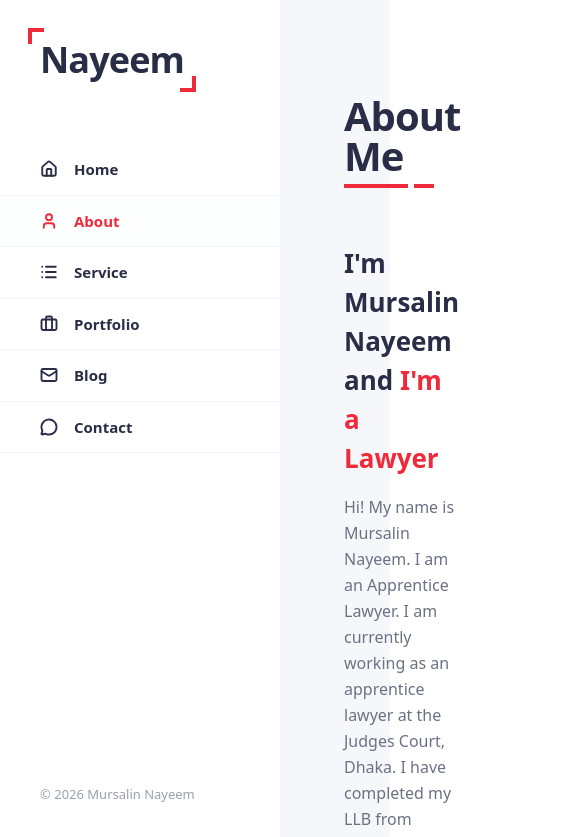
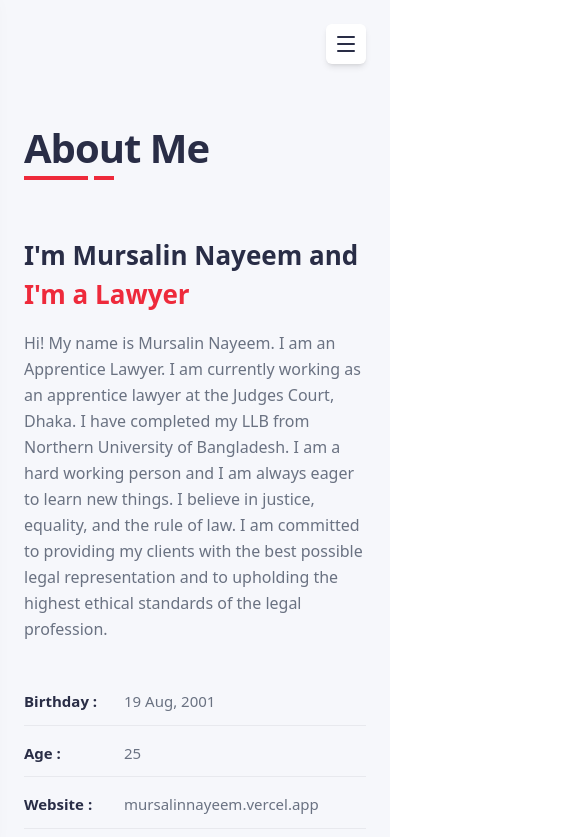
Before and after one commit to Rakibul-Hasan-max/Mursalin-nayeem, a Next.js app: page /about in a window 390 px wide. Shown: the top 837 px of the page, 585 px wide, since content can reach past the window. Built offline with nearby package versions, Linux system fonts and the light colour scheme.

Commit message:
feat: implement responsive mobile sidebar navigation and update site layout across all pages

```diff
--- a/src/app/about/page.tsx
+++ b/src/app/about/page.tsx
@@ -52,7 +52,7 @@ export default function AboutPage() {
       <Sidebar />
 
       {/* Main Content */}
-      <main className="flex-1 ml-[280px] flex flex-col min-h-screen pt-24 px-16 lg:px-24 pb-20">
+      <main className="flex-1 ml-0 lg:ml-[280px] flex flex-col min-h-screen pt-32 lg:pt-24 px-6 md:px-16 lg:px-24 pb-20">
         {/* Title Section */}
         <div className="mb-14">
           <h2 className="text-[40px] font-bold text-[#292D46] tracking-tight leading-none">
--- a/src/app/blog/page.tsx
+++ b/src/app/blog/page.tsx
@@ -13,7 +13,7 @@ export default function BlogPage() {
       <Sidebar />
 
       {/* Main Content */}
-      <main className="flex-1 ml-[280px] flex flex-col min-h-screen pt-24 px-16 lg:px-24 pb-20">
+      <main className="flex-1 ml-0 lg:ml-[280px] flex flex-col min-h-screen pt-32 lg:pt-24 px-6 md:px-16 lg:px-24 pb-20">
         {/* Title Section */}
         <div className="mb-12">
           <h2 className="text-[40px] font-bold text-[#292D46] tracking-tight leading-none">
--- a/src/app/contact/page.tsx
+++ b/src/app/contact/page.tsx
@@ -15,7 +15,7 @@ export default function ContactPage() {
       <Sidebar />
 
       {/* Main Content */}
-      <main className="flex-1 ml-[280px] flex flex-col min-h-screen pt-24 px-16 lg:px-24">
+      <main className="flex-1 ml-0 lg:ml-[280px] flex flex-col min-h-screen pt-32 lg:pt-24 px-6 md:px-16 lg:px-24 pb-20">
         {/* Title Section */}
         <div className="mb-16">
           <h2 className="text-[40px] font-bold text-[#292D46] tracking-tight leading-none">
--- a/src/app/page.tsx
+++ b/src/app/page.tsx
@@ -9,7 +9,7 @@ export default function Page() {
       <Sidebar />
 
       {/* Main Content */}
-      <main className="flex-1 ml-[280px] flex flex-col items-center justify-center min-h-screen">
+      <main className="flex-1 ml-0 lg:ml-[280px] flex flex-col items-center justify-center min-h-screen px-6 py-20 lg:p-0">
         <div className="flex flex-col items-center -mt-10">
           {/* Profile Picture Container */}
           <div className="relative w-[280px] h-[280px] rounded-full p-4 bg-white/40 shadow-[0_8px_30px_rgba(0,0,0,0.04)] mb-8 flex items-center justify-center">
--- a/src/app/portfolio/page.tsx
+++ b/src/app/portfolio/page.tsx
@@ -13,7 +13,7 @@ export default function PortfolioPage() {
       <Sidebar />
 
       {/* Main Content */}
-      <main className="flex-1 ml-[280px] flex flex-col min-h-screen pt-24 px-16 lg:px-24 pb-20">
+      <main className="flex-1 ml-0 lg:ml-[280px] flex flex-col min-h-screen pt-32 lg:pt-24 px-6 md:px-16 lg:px-24 pb-20">
         {/* Title Section */}
         <div className="mb-12">
           <h2 className="text-[40px] font-bold text-[#292D46] tracking-tight leading-none">
--- a/src/app/service/page.tsx
+++ b/src/app/service/page.tsx
@@ -47,7 +47,7 @@ export default function ServicePage() {
       <Sidebar />
 
       {/* Main Content */}
-      <main className="flex-1 ml-[280px] flex flex-col min-h-screen pt-24 px-16 lg:px-24 pb-20">
+      <main className="flex-1 ml-0 lg:ml-[280px] flex flex-col min-h-screen pt-32 lg:pt-24 px-6 md:px-16 lg:px-24 pb-20">
         {/* Title Section */}
         <div className="mb-14">
           <h2 className="text-[40px] font-bold text-[#292D46] tracking-tight leading-none">
--- a/src/components/blog/BlogGrid.tsx
+++ b/src/components/blog/BlogGrid.tsx
@@ -62,7 +62,7 @@ export default function BlogGrid() {
   return (
     <div className="w-full max-w-7xl mx-auto">
       {/* Filters */}
-      <div className="flex justify-center gap-8 mb-16">
+      <div className="flex flex-wrap justify-center gap-4 md:gap-8 mb-16">
         {filters.map(filter => (
           <button
             key={filter}
--- a/src/components/layout/Sidebar.tsx
+++ b/src/components/layout/Sidebar.tsx
@@ -2,10 +2,12 @@
 
 import Link from "next/link";
 import { usePathname } from "next/navigation";
-import { Home, User, List, Briefcase, Mail, MessageCircle } from "lucide-react";
+import { useState } from "react";
+import { Home, User, List, Briefcase, Mail, MessageCircle, Menu, X } from "lucide-react";
 
 export default function Sidebar() {
   const pathname = usePathname();
+  const [isOpen, setIsOpen] = useState(false);
 
   const links = [
     { name: "Home", href: "/", icon: Home },
@@ -17,14 +19,31 @@ export default function Sidebar() {
   ];
 
   return (
-    <aside className="w-[280px] bg-white flex flex-col justify-between fixed h-full shadow-[0_0_15px_rgba(0,0,0,0.02)] z-10">
+    <>
+      {/* Mobile Toggle Button */}
+      <button
+        onClick={() => setIsOpen(!isOpen)}
+        className="lg:hidden fixed top-6 right-6 z-[60] p-2 bg-white rounded-md shadow-md text-[#292D46]"
+      >
+        {isOpen ? <X size={24} /> : <Menu size={24} />}
+      </button>
+
+      {/* Mobile Overlay */}
+      {isOpen && (
+        <div
+          className="fixed inset-0 bg-black/40 z-40 lg:hidden"
+          onClick={() => setIsOpen(false)}
+        />
+      )}
+
+      <aside className={`w-[280px] bg-white flex flex-col justify-between fixed h-full shadow-[0_0_15px_rgba(0,0,0,0.02)] z-50 transition-transform duration-300 ${isOpen ? "translate-x-0" : "-translate-x-full"} lg:translate-x-0`}>
       <div>
         {/* Logo */}
         <div className="pt-10 pb-16 px-10">
           <Link href="/" className="relative inline-block">
             <span className="absolute -top-3 -left-3 w-4 h-4 border-t-4 border-l-4 border-[#EE2A3B]"></span>
             <h1 className="text-4xl font-extrabold text-[#292D46] tracking-tight">
-              Nayeem
+              Mursalin
             </h1>
             <span className="absolute -bottom-3 -right-3 w-4 h-4 border-b-4 border-r-4 border-[#EE2A3B]"></span>
           </Link>
@@ -40,6 +59,7 @@ export default function Sidebar() {
               <Link
                 key={link.name}
                 href={link.href}
+                onClick={() => setIsOpen(false)}
                 className={`flex items-center gap-4 px-10 py-3.5 border-b border-gray-100 text-[15px] font-semibold transition-colors ${
                   isActive
                     ? "text-[#EE2A3B] bg-gray-50/30"
@@ -61,5 +81,6 @@ export default function Sidebar() {
         </p>
       </div>
     </aside>
+    </>
   );
 }
--- a/src/components/portfolio/PortfolioGrid.tsx
+++ b/src/components/portfolio/PortfolioGrid.tsx
@@ -24,7 +24,7 @@ export default function PortfolioGrid() {
   return (
     <div className="w-full max-w-7xl mx-auto">
       {/* Filters */}
-      <div className="flex justify-center gap-8 mb-12">
+      <div className="flex flex-wrap justify-center gap-4 md:gap-8 mb-12">
         {filters.map(filter => (
           <button
             key={filter}
```
